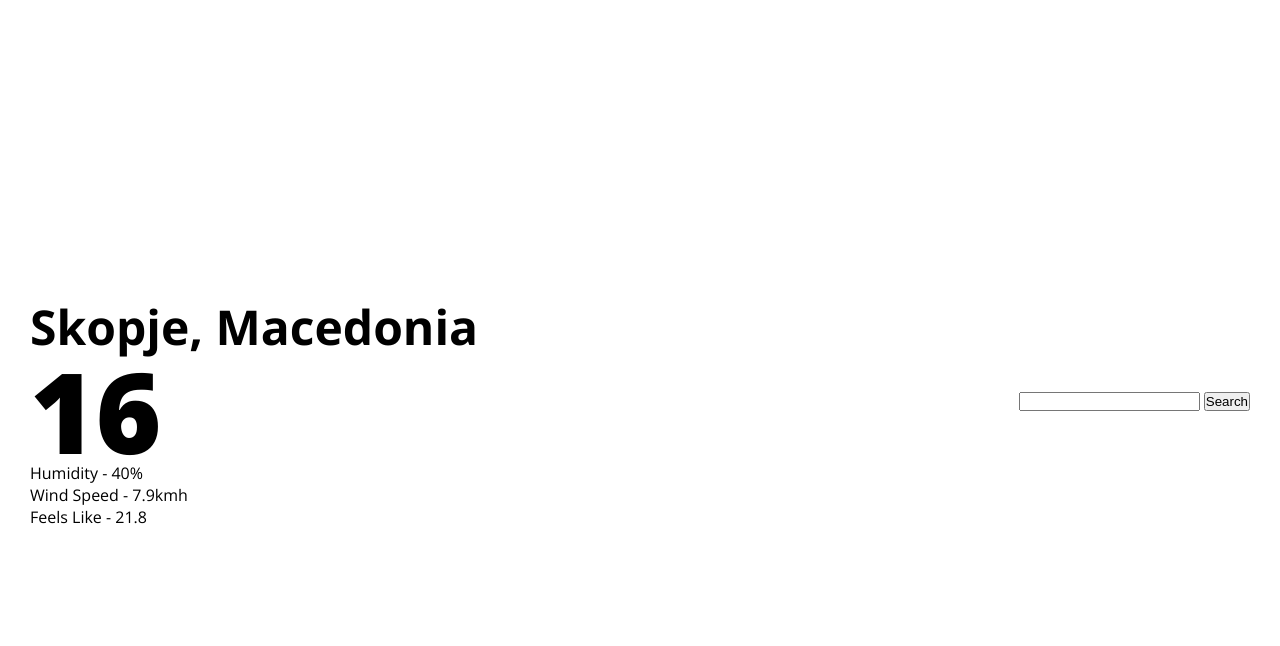
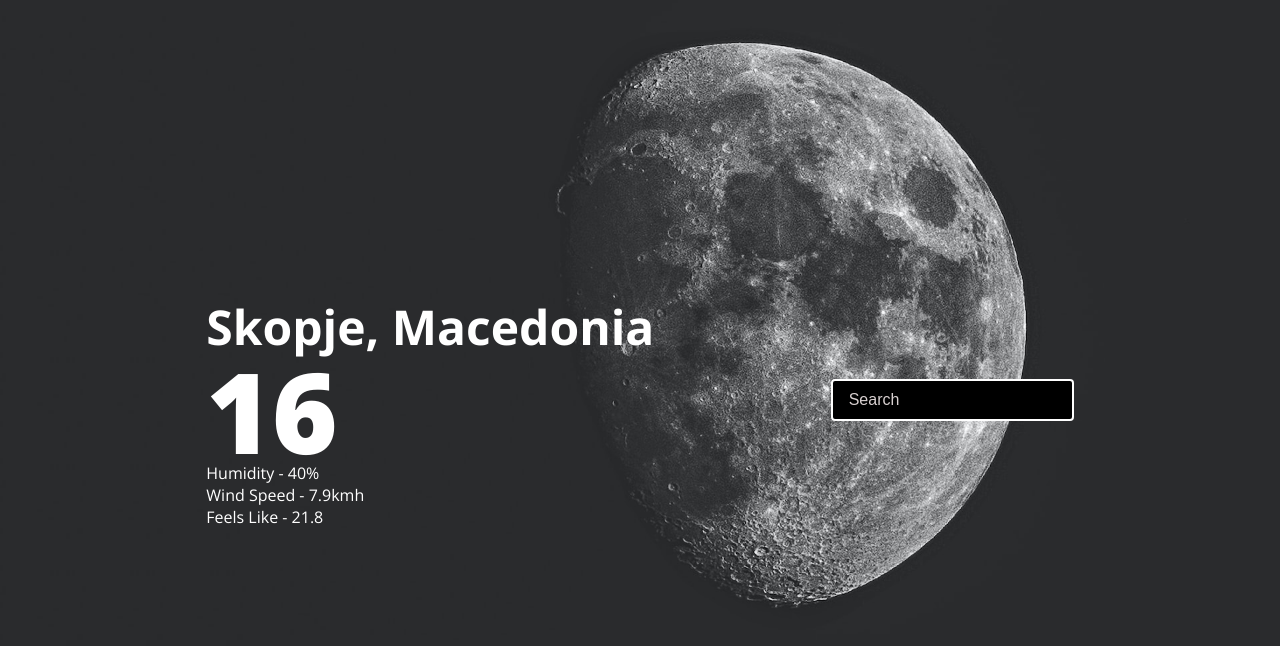
Before and after one commit to rubinimeri/weather-app, a website built with webpack: page dist/index.html in a window 1280 px wide. Built offline with nearby package versions, Linux system fonts and the light colour scheme; no server answers; a web font is replaced by a local one.

Commit message:
Some styling

```diff
--- a/src/style.css
+++ b/src/style.css
@@ -12,13 +12,19 @@ body {
 }
 body {
     font-family: 'Open Sans';
+    background: url(./bg-img.jpg);
+    background-repeat: no-repeat;
+    background-position: center;
+    background-size: cover;
+    /* background-color: black; */
+    color: white;
 }
 
 .flex-container {
     padding: 30px;
     height: 100%;
     display: flex;
-    justify-content: space-between;
+    justify-content: space-evenly;
     align-items: center;
 }
 
@@ -32,3 +38,23 @@ body {
     font-size: 2rem;
     font-weight: 600;
 }
+
+input {
+    outline: none;
+    font-size: 16px;
+    padding: 10px 16px;
+    border: 2px solid white;
+    background-color: black;
+    color: white;
+    border-radius: 4px;
+}
+input::placeholder {
+    color: rgb(216, 208, 208);
+}
+input:focus::placeholder {
+    color: rgb(185, 179, 179);
+}
+button {
+    display: none;
+
+}
```
Also changed, not shown: dist/b1de54f0f2d3a47faff0.jpg (added), dist/index.html, dist/main.js, src/bg-img.jpg (added).
